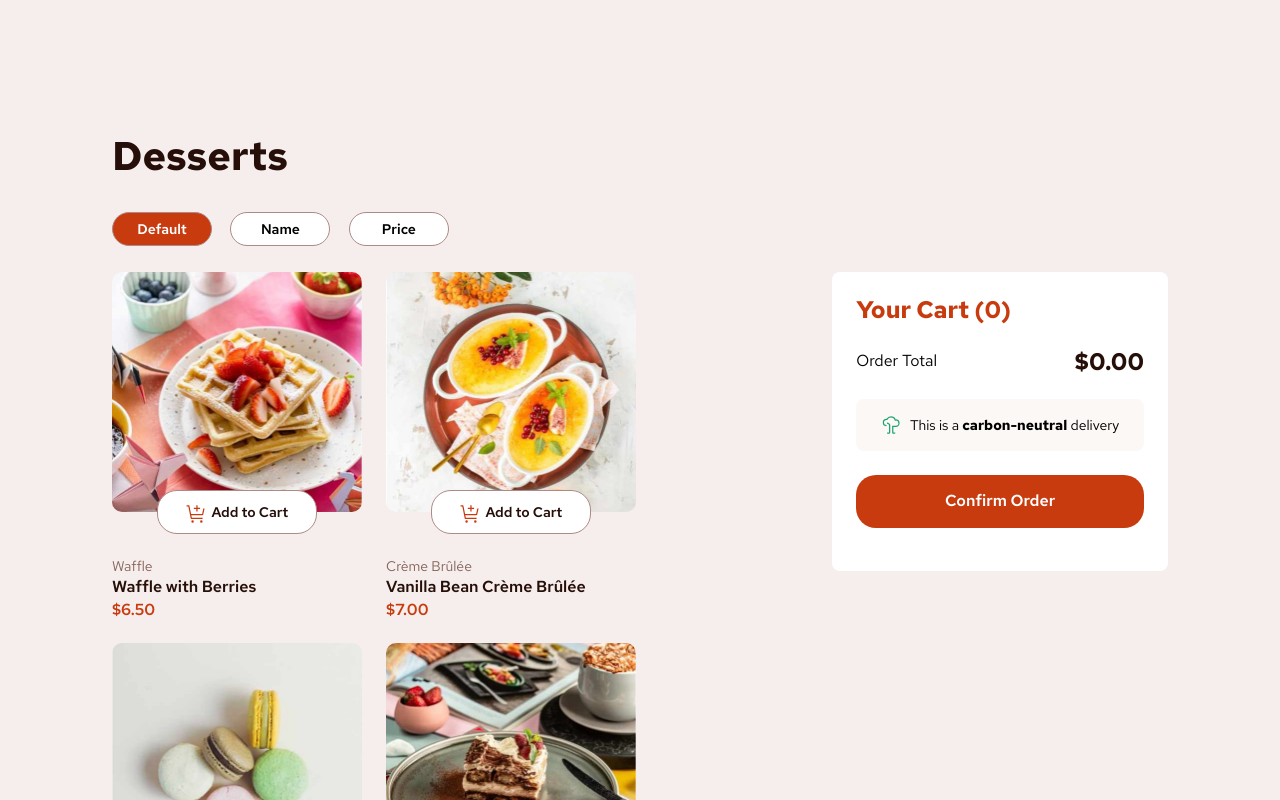
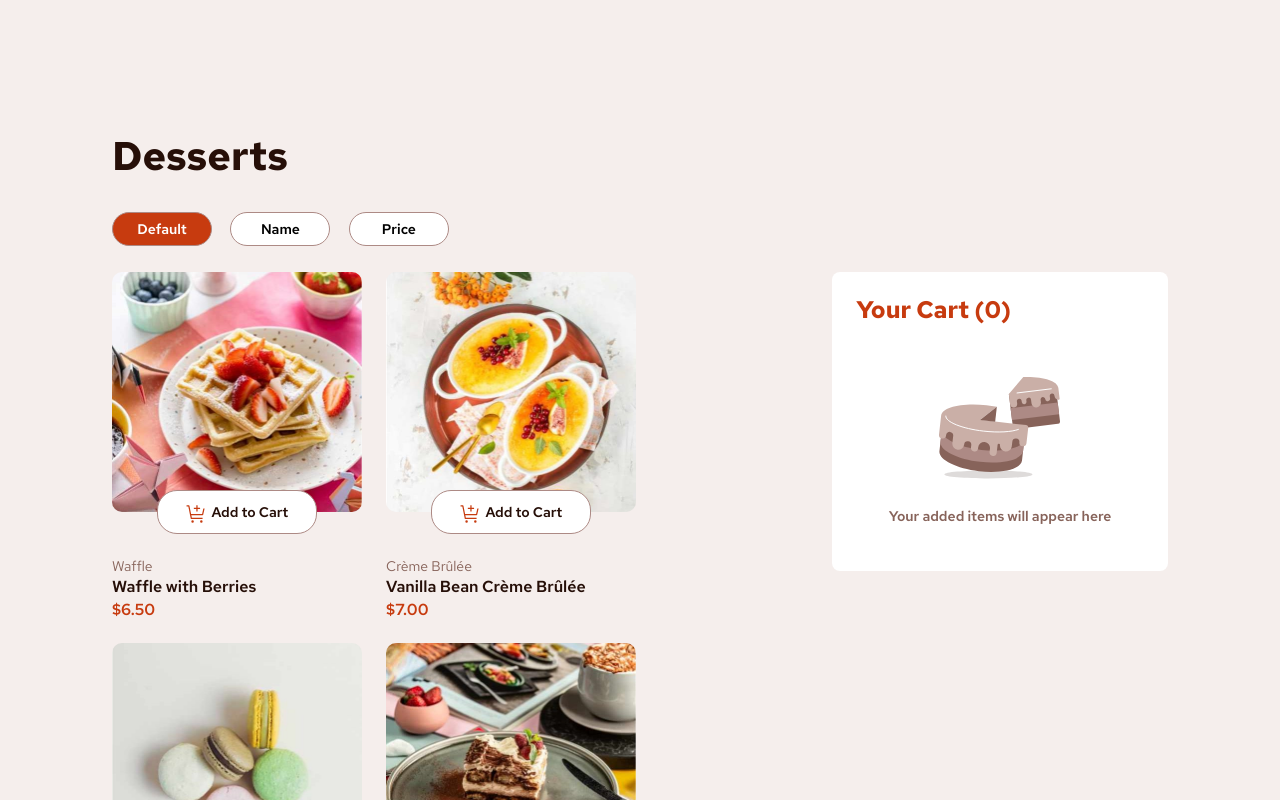
Before and after one commit to FernandoTejedorL/react-product-list-with-cart, a React (Vite) app: page / in a window 1280 px wide. Shown: the top 800 px of the page. Built offline with nearby package versions, Linux system fonts and the light colour scheme.

Commit message:
completed pending modal

```diff
--- a/src/App.jsx
+++ b/src/App.jsx
@@ -13,14 +13,15 @@ const App = () => {
 	const [order, setOrder] = useState('default');
 	const [cart, setCart] = useState([]);
 	console.log(cart);
+	console.log('length ', cart.length);
 	const toHide = id => {
 		return cart.some(item => item.id === id);
 	};
+	console.log(toHide());
 	const quantityToDish = id => {
 		const dish = cart.find(item => item.id === id);
 		return dish ? dish.quantity : 0;
 	};
-
 	const totalQuantity = cart.reduce((acc, item) => acc + item.quantity, 0);
 	console.log(totalQuantity);
 
@@ -29,6 +30,10 @@ const App = () => {
 		0
 	);
 	console.log(totalPrice);
+	const hideCartElements = () => {
+		return cart.length > 0;
+	};
+	console.log(hideCartElements());
 
 	return (
 		<>
@@ -68,7 +73,11 @@ const App = () => {
 						/>
 					))}
 				</DishesContainer>
-				<Cart totalCount={totalQuantity} totalPrice={totalPrice}>
+				<Cart
+					hideElements={hideCartElements}
+					totalCount={totalQuantity}
+					totalPrice={totalPrice}
+				>
 					{cart.map(item => (
 						<CartItem
 							actionDelete={() => deleteFromCart(setCart, cart, item)}
--- a/src/components/cart/Cart.jsx
+++ b/src/components/cart/Cart.jsx
@@ -3,26 +3,43 @@ import {
 	StyledCartButton,
 	StyledCartContainer,
 	StyledCartHeader,
+	StyledImageToHide,
 	StyledOrderTotal,
+	StyledTextToHide,
 	StyledTotalPrice
 } from './cart.styles';
 
-const Cart = ({ children, totalCount, totalPrice }) => {
+const Cart = ({ children, totalCount, totalPrice, hideElements }) => {
+	const letsHideElements = hideElements();
+
 	return (
 		<StyledCartContainer>
 			<StyledCartHeader>Your Cart ({totalCount})</StyledCartHeader>
 			<div>{children}</div>
+			{letsHideElements && (
 				<StyledOrderTotal>
 					<span>Order Total</span>
 					<StyledTotalPrice>${totalPrice.toFixed(2)}</StyledTotalPrice>
 				</StyledOrderTotal>
+			)}
+			{letsHideElements && (
 				<StyledCarbonNeutral>
 					<img src='./assets/images/icon-carbon-neutral.svg' alt='' />
 					<span>
 						This is a <b>carbon-neutral</b> delivery
 					</span>
 				</StyledCarbonNeutral>
-			<StyledCartButton>Confirm Order</StyledCartButton>
+			)}
+			{letsHideElements && <StyledCartButton>Confirm Order</StyledCartButton>}
+			{!letsHideElements && (
+				<StyledImageToHide
+					src='/assets/images/illustration-empty-cart.svg'
+					alt=''
+				/>
+			)}
+			{!letsHideElements && (
+				<StyledTextToHide>Your added items will appear here</StyledTextToHide>
+			)}
 		</StyledCartContainer>
 	);
 };
--- a/src/components/cart/cart.styles.js
+++ b/src/components/cart/cart.styles.js
@@ -71,11 +71,28 @@ const StyledCartButton = styled.button`
 	}
 `;
 
+const StyledImageToHide = styled.img`
+	height: 128px;
+	width: 128px;
+	align-self: center;
+	margin-top: 40px;
+	margin-bottom: 16px;
+`;
+
+const StyledTextToHide = styled.span`
+	font-size: ${FONT_SIZE.s};
+	font-weight: ${FONT_WEIGHT.semibold};
+	color: ${COLORS.rose500};
+	text-align: center;
+`;
+
 export {
 	StyledCartContainer,
 	StyledCartHeader,
 	StyledOrderTotal,
 	StyledTotalPrice,
 	StyledCarbonNeutral,
-	StyledCartButton
+	StyledCartButton,
+	StyledImageToHide,
+	StyledTextToHide
 };
--- a/src/components/cartItem/cartItem.styles.js
+++ b/src/components/cartItem/cartItem.styles.js
@@ -59,6 +59,9 @@ const StyledDeleteItem = styled.button`
 		&:hover {
 			border: 1px solid ${COLORS.rose900};
 		}
+		&:hover img {
+			filter: brightness(0%) contrast(100%);
+		}
 	}
 `;
 
```
Lines whose indentation alone changed are shown as unchanged.
